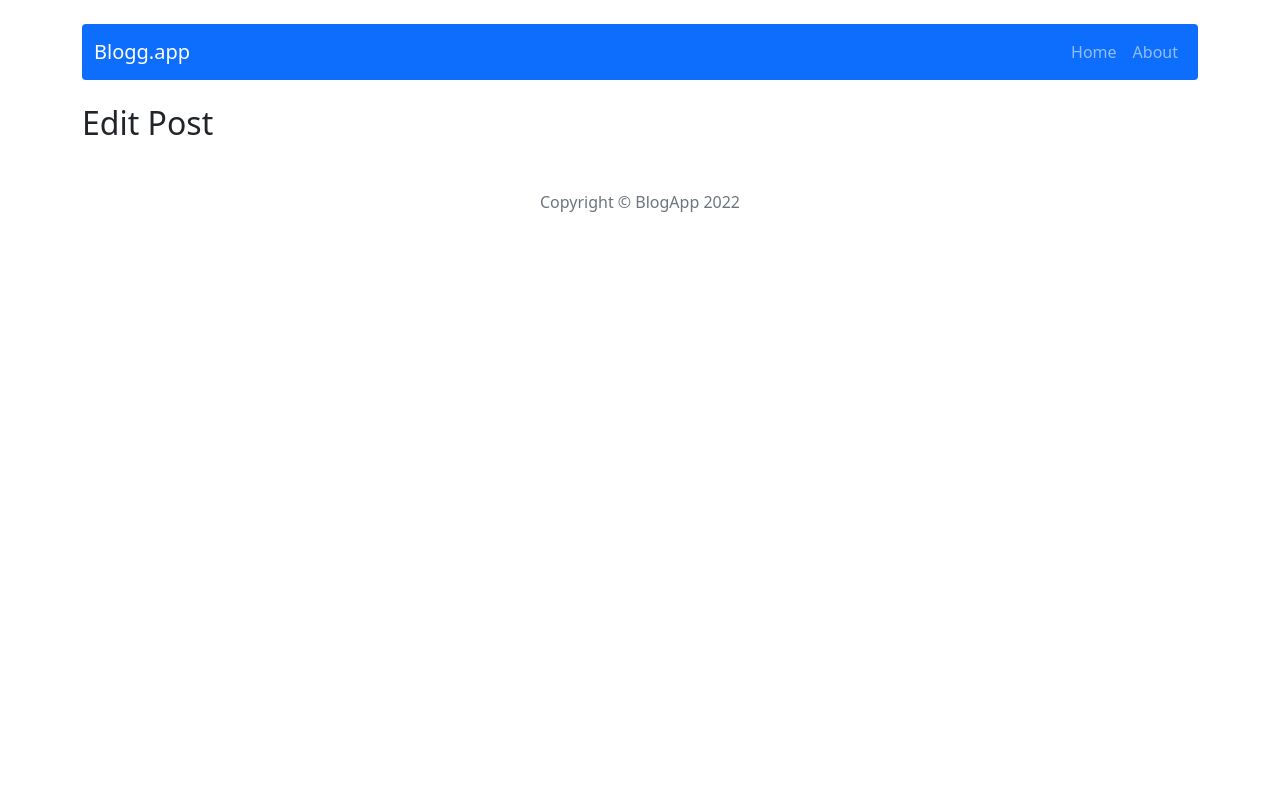
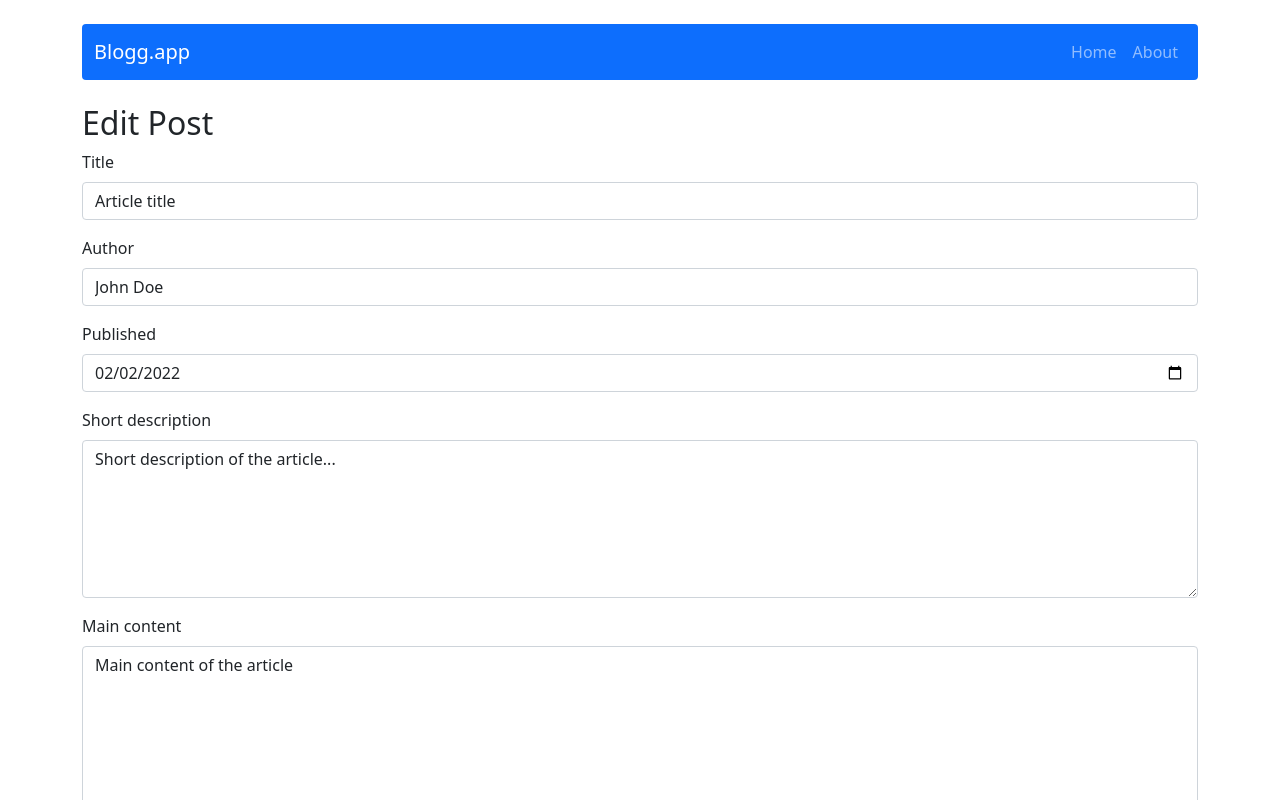
Before and after one commit to RobertGraupner/react_blog, a React (Create React App) app: page /post/edit/1 in a window 1280 px wide. Shown: the top 800 px of the page. Built offline with nearby package versions, Linux system fonts and the light colour scheme.

Commit message:
add edit post functionality

```diff
--- a/src/features/AddPostForm/AddPostForm.js
+++ b/src/features/AddPostForm/AddPostForm.js
@@ -1,60 +1,20 @@
-import { useState } from "react";
-import { Form, Button } from "react-bootstrap";
 import { useDispatch } from "react-redux";
 import { useNavigate } from "react-router-dom";
 import { addPost } from "../../redux/postsRedux";
+import PostForm from "../PostForm/PostForm";
 
 const AddPostForm = () => {
-	const [title, setTitle] = useState("");
-	const [author, setAuthor] = useState("");
-	const [publishedDate, setPublishedDate] = useState("");
-	const [shortDescription, setShortDescription] = useState("");
-	const [mainContent, setMainContent] = useState("");
+  const navigate = useNavigate();
+  const dispatch = useDispatch();
 
-	const dispatch = useDispatch();
-	const navigate = useNavigate();
+  const handleSubmit = postAdd => {
+    dispatch(addPost(postAdd));
+    navigate('/');
+  };
 
-	const handleSubmit = (e) => {
-		e.preventDefault();
-		dispatch(addPost({ title, author, publishedDate, shortDescription, mainContent }));
-		setTitle("");
-		setAuthor("");
-		setPublishedDate("");
-		setShortDescription("");
-		setMainContent("");
-		navigate("/", { replace: true });
-	};
-
-	return (
-		<Form onSubmit={handleSubmit}>
-			<Form.Group className="mb-3" controlId="formTitle">
-				<Form.Label>Title</Form.Label>
-				<Form.Control type="text" placeholder="Enter title" value={title} onChange={e => setTitle(e.target.value)}/>
-			</Form.Group>
-
-			<Form.Group className="mb-3" controlId="formAuthor">
-				<Form.Label>Author</Form.Label>
-				<Form.Control type="text" placeholder="Enter author" value={author} onChange={e => setAuthor(e.target.value)}/>
-			</Form.Group>
-
-			<Form.Group className="mb-3" controlId="formPublishedDate">
-				<Form.Label>Published</Form.Label>
-				<Form.Control type="date" placeholder="Enter date" value={publishedDate} onChange={e => setPublishedDate(e.target.value)}/>
-			</Form.Group>
-
-			<Form.Group className="mb-3" controlId="formShordDescription">
-				<Form.Label>Short description</Form.Label>
-				<Form.Control as="textarea" rows={6} placeholder="Leave a comment here" value={shortDescription} onChange={e => setShortDescription(e.target.value)}/>
-			</Form.Group>
-
-			<Form.Group className="mb-3" controlId="formMainContent">
-				<Form.Label>Main content</Form.Label>
-				<Form.Control as="textarea" rows={10} placeholder="Leave a comment here" value={mainContent} onChange={e => setMainContent(e.target.value)}/>
-			</Form.Group>
-
-			<Button variant="primary" type="submit">Add Post</Button>
-		</Form>
-	);
+  return (
+    <PostForm action={handleSubmit} actionText="Add post" />
+  )
 };
 
 export default AddPostForm;
--- /dev/null
+++ b/src/features/EditPostForm/EditPostForm.js
@@ -0,0 +1,31 @@
+import { useDispatch, useSelector } from "react-redux";
+import { useNavigate, Navigate, useParams } from "react-router-dom";
+import { editPost } from "../../redux/postsRedux";
+import PostForm from "../PostForm/PostForm";
+import { getPostById } from "../../redux/postsRedux";
+
+const EditPostForm = () => {
+	const dispatch = useDispatch();
+	const navigate = useNavigate();
+	const { id } = useParams();
+	const postData = useSelector((state) => getPostById(state, id));
+
+	const handleSubmit = postEdit => {
+		dispatch(editPost({ ...postEdit, id }));
+		navigate("/post/" + id);
+	};
+
+	if (!postData) return <Navigate to="/" />;
+	return (
+		<PostForm
+			action={handleSubmit}
+			actionText="Edit Post"
+			title={postData.title}
+			author={postData.author}
+			publishedDate={postData.publishedDate}
+			content={postData.content}
+			shortDescription={postData.shortDescription}
+		/>
+	);
+};
+export default EditPostForm;
--- /dev/null
+++ b/src/features/PostForm/PostForm.js
@@ -0,0 +1,48 @@
+import { useState } from "react";
+import { Form, Button } from "react-bootstrap";
+
+const PostForm = ({ action, actionText, ...props }) => {
+  const [title, setTitle] = useState(props.title || '');
+  const [author, setAuthor] = useState(props.author || '');
+  const [publishedDate, setPublishedDate] = useState(props.publishedDate || '');
+  const [shortDescription, setShortDescription] = useState(props.shortDescription || '');
+  const [content, setContent] = useState(props.content || '');
+
+   const handleSubmit = e => {
+    e.preventDefault();
+    action({ title, author, publishedDate, shortDescription, content });
+   };
+
+  return (
+    <Form onSubmit={handleSubmit}>
+      <Form.Group className="mb-3" controlId="formTitle">
+				<Form.Label>Title</Form.Label>
+				<Form.Control type="text" placeholder="Enter title" value={title} onChange={e => setTitle(e.target.value)}/>
+			</Form.Group>
+
+			<Form.Group className="mb-3" controlId="formAuthor">
+				<Form.Label>Author</Form.Label>
+				<Form.Control type="text" placeholder="Enter author" value={author} onChange={e => setAuthor(e.target.value)}/>
+			</Form.Group>
+
+			<Form.Group className="mb-3" controlId="formPublishedDate">
+				<Form.Label>Published</Form.Label>
+				<Form.Control type="date" placeholder="Enter date" value={publishedDate} onChange={e => setPublishedDate(e.target.value)}/>
+			</Form.Group>
+
+			<Form.Group className="mb-3" controlId="formShordDescription">
+				<Form.Label>Short description</Form.Label>
+				<Form.Control as="textarea" rows={6} placeholder="Leave a comment here" value={shortDescription} onChange={e => setShortDescription(e.target.value)}/>
+			</Form.Group>
+
+			<Form.Group className="mb-3" controlId="formMainContent">
+				<Form.Label>Main content</Form.Label>
+				<Form.Control as="textarea" rows={10} placeholder="Leave a comment here" value={content} onChange={e => setContent(e.target.value)}/>
+			</Form.Group>
+
+			<Button variant="primary" type="submit">{actionText}</Button>
+		</Form>
+	);
+};
+
+export default PostForm;
--- a/src/pages/EditPost/EditPost.js
+++ b/src/pages/EditPost/EditPost.js
@@ -1,5 +1,12 @@
+import EditPostForm from "../../features/EditPostForm/EditPostForm";
+
 const EditPost = () => {
-  return <h2>Edit Post</h2>
+	return (
+		<>
+			<h2>Edit Post</h2>
+			<EditPostForm />
+		</>
+	);
 };
 
 export default EditPost;
--- a/src/redux/initialState.js
+++ b/src/redux/initialState.js
@@ -5,7 +5,7 @@ const initialState = {
 			title: "Article title",
 			shortDescription: "Short description of the article...",
 			content: "Main content of the article",
-			publishedDate: "02-02-2022",
+			publishedDate: "2022-02-02",
 			author: "John Doe",
 		},
 
@@ -14,7 +14,7 @@ const initialState = {
 			title: "Article title II",
 			shortDescription: "Short description of the article...",
 			content: "Main content of the article",
-			publishedDate: "02-02-2022",
+			publishedDate: "2022-02-02",
 			author: "John Doe",
 		},
 
@@ -23,7 +23,7 @@ const initialState = {
 			title: "Article title III",
 			shortDescription: "Short description of the article...",
 			content: "Main content of the article",
-			publishedDate: "02-02-2022",
+			publishedDate: "2022-02-02",
 			author: "John Doe",
 		},
 	],
--- a/src/redux/postsRedux.js
+++ b/src/redux/postsRedux.js
@@ -7,17 +7,21 @@ const createActionName = (actionName) => `app/posts/${actionName}`;
 
 const REMOVE_POST = createActionName("REMOVE_POST");
 const ADD_POST = createActionName("ADD_POST");
+const EDIT_POST = createActionName("EDIT_POST");
 
 // action creators
-export const removePost = (payload) => ({ type: REMOVE_POST, payload });
-export const addPost = (payload) => ({ type: ADD_POST, payload });
+export const removePost = payload => ({ type: REMOVE_POST, payload });
+export const addPost = payload => ({ type: ADD_POST, payload });
+export const editPost = payload => ({ type: EDIT_POST, payload });
 
 const postsReducer = (statePart = [], action) => {
 	switch (action.type) {
 		case REMOVE_POST:
 			return statePart.filter(post => post.id !== action.payload);
 		case ADD_POST:
-			return [...statePart, {...action.payload, id: shortid()}]
+			return [...statePart, { ...action.payload, id: shortid() }];
+		case EDIT_POST:
+      return statePart.map(post => (post.id === action.payload.id ? { ...post, ...action.payload } : post));
 		default:
 			return statePart;
 	}
```
